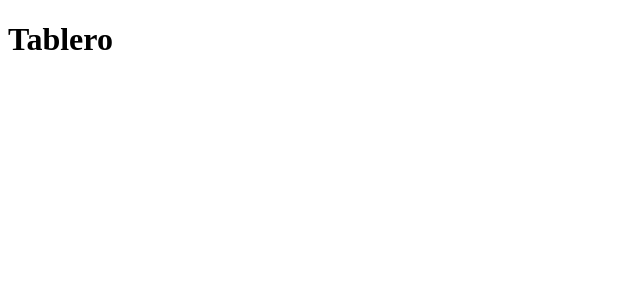
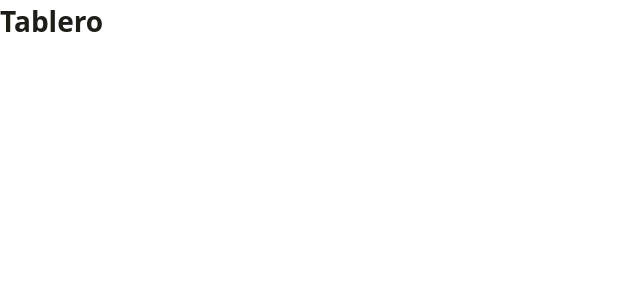
Before and after one commit to patorinaldi/gastos, a React (Vite) app in the folder frontend/: page / in a window 1280 px wide. Shown: the top 300 px of the page, without its empty margins (0-640 px from the left). Built offline with nearby package versions, Linux system fonts and the light colour scheme.

Commit message:
feat: tokens del sistema de diseño y tipografia Geist

```diff
--- a/frontend/package.json
+++ b/frontend/package.json
@@ -10,6 +10,8 @@
     "preview": "vite preview"
   },
   "dependencies": {
+    "@fontsource-variable/geist": "^5.3.0",
+    "@fontsource-variable/geist-mono": "^5.3.0",
     "react": "^19.2.8",
     "react-dom": "^19.2.8",
     "react-router": "^7.18.3"
--- a/frontend/src/main.tsx
+++ b/frontend/src/main.tsx
@@ -1,6 +1,10 @@
 import { StrictMode } from 'react'
 import { createRoot } from 'react-dom/client'
 import { RouterProvider } from 'react-router/dom'
+import '@fontsource-variable/geist'
+import '@fontsource-variable/geist-mono'
+import './styles/tokens.css'
+import './styles/base.css'
 import { router } from './router.tsx'
 
 createRoot(document.getElementById('root')!).render(
--- /dev/null
+++ b/frontend/src/styles/base.css
@@ -0,0 +1,66 @@
+/*
+ * Estilos globales mínimos: reset, tipografía base y foco visible. Todo lo demás vive en el
+ * .module.css de cada componente.
+ */
+*,
+*::before,
+*::after {
+  box-sizing: border-box;
+  margin: 0;
+  padding: 0;
+}
+
+html {
+  /* RNF-15: nada puede provocar desplazamiento horizontal. */
+  overflow-x: hidden;
+}
+
+body {
+  font-family: var(--font-sans);
+  font-size: var(--text-md);
+  line-height: 1.5;
+  background: var(--color-surface);
+  color: var(--color-ink);
+  -webkit-font-smoothing: antialiased;
+}
+
+button,
+input,
+select,
+textarea {
+  font: inherit;
+  color: inherit;
+}
+
+button {
+  cursor: pointer;
+  background: none;
+  border: none;
+}
+
+a {
+  color: inherit;
+  text-decoration: none;
+}
+
+img,
+svg {
+  display: block;
+  max-width: 100%;
+}
+
+/* El foco solo se marca al navegar con teclado, y siempre con el mismo trazo. */
+:focus-visible {
+  outline: 2px solid var(--color-accent-text);
+  outline-offset: 2px;
+}
+
+/* Visible solo para lectores de pantalla. */
+.visually-hidden {
+  position: absolute;
+  width: 1px;
+  height: 1px;
+  overflow: hidden;
+  clip: rect(0 0 0 0);
+  white-space: nowrap;
+}
--- /dev/null
+++ b/frontend/src/styles/tokens.css
@@ -0,0 +1,75 @@
+/*
+ * Tokens del sistema de diseño. Todo color, espacio, radio y tamaño de letra de la interfaz sale
+ * de acá: los componentes no escriben valores sueltos. Cambiar la paleta, o sumar un modo oscuro,
+ * es cambiar este archivo.
+ *
+ * La paleta es cálida a propósito: superficies blancas y crema, tinta casi negra y un único
+ * acento ámbar, reservado para lo que pide atención (avisos, la bandeja, el foco). La acción
+ * principal va en tinta, no en ámbar, para que el acento no pierda fuerza por repetirse.
+ */
+:root {
+  /* Texto */
+  --color-ink: #1e1d18;
+  --color-ink-inverse: #ffffff;
+  --color-text-secondary: #635a50;
+  --color-text-tertiary: #756a5e;
+
+  /* Superficies */
+  --color-surface: #ffffff;
+  --color-surface-sunken: #fbf7f1;
+  --color-surface-muted: #f7f2ea;
+  --color-border: #e6ddd2;
+  --color-divider: #efe8df;
+
+  /*
+   * Acento. --color-accent es el ámbar puro, para superficies y trazos; sobre blanco no llega al
+   * contraste mínimo de un texto, así que el texto en ámbar usa --color-accent-text.
+   */
+  --color-accent: #f2911b;
+  --color-accent-text: #8f5305;
+  --color-accent-text-hover: #6e3f04;
+  --color-accent-soft: #fdebd4;
+  --color-accent-notice: #fdf3e3;
+
+  /* Error */
+  --color-danger: #b23c17;
+  --color-danger-soft: #fbe9e3;
+
+  /* Tipografía */
+  --font-sans: 'Geist Variable', ui-sans-serif, system-ui, sans-serif;
+  --font-mono: 'Geist Mono Variable', ui-monospace, monospace;
+
+  --text-xs: 11px;
+  --text-sm: 12.5px;
+  --text-md: 14px;
+  --text-lg: 16px;
+  --text-xl: 20px;
+  --text-display: 34px;
+
+  /* Espaciado, en una escala de 4 px */
+  --space-1: 4px;
+  --space-2: 8px;
+  --space-3: 12px;
+  --space-4: 16px;
+  --space-5: 20px;
+  --space-6: 24px;
+  --space-8: 32px;
+  --space-10: 40px;
+
+  /* Margen lateral de la pantalla en móvil */
+  --gutter: 22px;
+
+  /* Radios */
+  --radius-sm: 8px;
+  --radius-md: 10px;
+  --radius-lg: 14px;
+  --radius-pill: 999px;
+
+  /* Sombras */
+  --shadow-card: 0 18px 44px -18px rgba(30, 29, 24, 0.35), 0 0 0 1px rgba(30, 29, 24, 0.07);
+  --shadow-button: 0 8px 20px -10px rgba(30, 29, 24, 0.7);
+
+  /* Disposición. El umbral entre móvil y escritorio lo fija M7 en modulos.md. */
+  --sidebar-width: 248px;
+  --content-max-width: 960px;
+}
```
Also changed, not shown: 1 other file (tests, documents, lock files or other folders).
